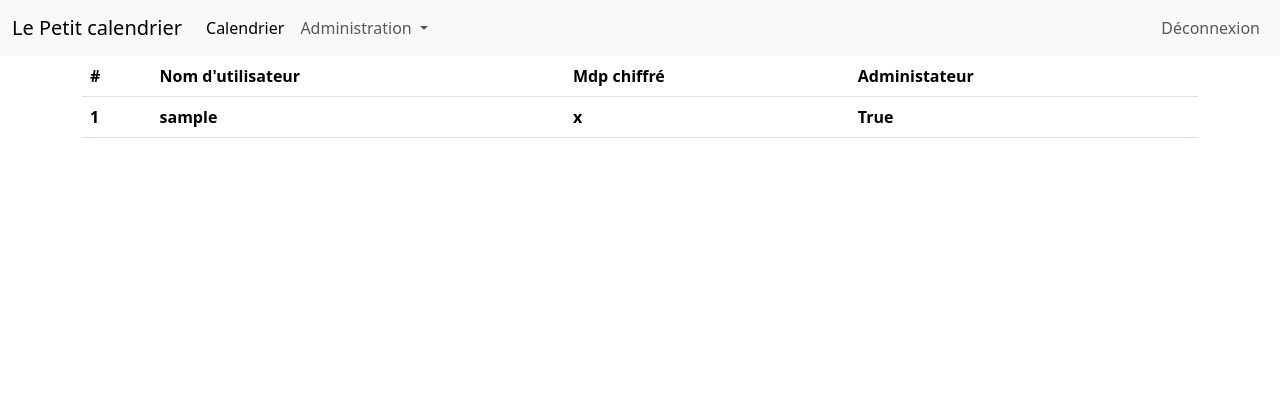
After one commit to goudinium/calendrier, a Flask app: page /users in a window 1280 px wide. The commit adds this page. Shown: the top 420 px of the page. Run offline with Flask 3, Linux system fonts and the light colour scheme; a user stored in the database is signed in; tables that the repository leaves empty hold one stand-in row (values such as "Sample post"); lists and menus that the app fills with data are empty.

Commit message:
Ajout des fonctionnalités d'administration

```diff
--- a/petitcalendrier/routes.py
+++ b/petitcalendrier/routes.py
@@ -32,9 +32,9 @@ def login():
 
     return render_template("login.j2", form=form)
 
-@app.route("/admin", methods=['GET', 'POST'])
+@app.route("/register", methods=['GET', 'POST'])
 @login_required
-def admin():
+def register():
     if not current_user.is_admin:
         return redirect(url_for('home'))
     form = RegisterForm()
@@ -44,9 +44,17 @@ def admin():
         db.session.add(user)
         db.session.commit()
         flash("Utilisateur créé avec succès", "success")
-        return redirect(url_for("admin"))
+        return redirect(url_for("register"))
 
-    return render_template("admin.j2", form=form)
+    return render_template("register.j2", form=form)
+
+@app.route("/users")
+@login_required
+def users():
+    if not current_user.is_admin:
+        return redirect(url_for('home'))
+    users = User.query.all()
+    return render_template("users.j2", users=users)
 
 @app.route("/logout")
 @login_required
--- a/petitcalendrier/templates/layout.j2
+++ b/petitcalendrier/templates/layout.j2
@@ -3,8 +3,7 @@
 <head>
     <meta charset="utf-8">
     <meta name="viewport" content="width=device-width, initial-scale=1">
-    <link href="https://cdn.jsdelivr.net/npm/bootstrap@5.3.3/dist/css/bootstrap.min.css" rel="stylesheet" integrity="sha384-QWTKZyjpPEjISv5WaRU9OFeRpok6YctnYmDr5pNlyT2bRjXh0JMhjY6hW+ALEwIH" crossorigin="anonymous">
-    <link rel="stylesheet" type="text/css" href="{{ url_for('static', filename='main.css') }}"/>
+    <link href="https://cdn.jsdelivr.net/npm/bootstrap@5.3.3/dist/css/bootstrap.min.css" rel="stylesheet" integrity="sha384-QWTKZyjpPEjISv5WaRU9OFeRpok6YctnYmDr5pNlyT2bRjXh0JMhjY6hW+ALEwIH" crossorigin="anonymous">    <link rel="stylesheet" type="text/css" href="{{ url_for('static', filename='main.css') }}"/>
     {% if title %}
     <title>{{ title }}</title>
     {% else %}
@@ -26,9 +25,14 @@
         </li>
         {%endif%}
         {% if current_user.is_admin %}
-        </li>
-          <li class="nav-item"></li>
-          <a class="nav-link" href="{{ url_for('admin') }}">Administration</a>
+        <li class="nav-item dropdown">
+          <a class="nav-link dropdown-toggle" href="#" role="button" data-bs-toggle="dropdown" aria-expanded="false">
+            Administration
+          </a>
+          <ul class="dropdown-menu">
+            <li><a class="dropdown-item" href="{{ url_for('register') }}">Nouveau membre</a></li>
+            <li><a class="dropdown-item" href="{{ url_for('users') }}">Liste des utilisateurs</a></li>
+          </ul>
         </li>
         {% endif %}
       </ul>
@@ -54,8 +58,6 @@
 {% endwith %}
 {% block content %}{% endblock %}
 </main>
-    <script src="https://cdn.jsdelivr.net/npm/bootstrap@5.3.3/dist/js/bootstrap.bundle.min.js" integrity="sha384-YvpcrYf0tY3lHB60NNkmXc5s9fDVZLESaAA55NDzOxhy9GkcIdslK1eN7N6jIeHz" crossorigin="anonymous"></script>
-    <script src="https://cdn.jsdelivr.net/npm/@popperjs/core@2.11.8/dist/umd/popper.min.js" integrity="sha384-I7E8VVD/ismYTF4hNIPjVp/Zjvgyol6VFvRkX/vR+Vc4jQkC+hVqc2pM8ODewa9r" crossorigin="anonymous"></script>
-    <script src="https://cdn.jsdelivr.net/npm/bootstrap@5.3.3/dist/js/bootstrap.min.js" integrity="sha384-0pUGZvbkm6XF6gxjEnlmuGrJXVbNuzT9qBBavbLwCsOGabYfZo0T0to5eqruptLy" crossorigin="anonymous"></script>
+<script src="https://cdn.jsdelivr.net/npm/bootstrap@5.3.3/dist/js/bootstrap.bundle.min.js" integrity="sha384-YvpcrYf0tY3lHB60NNkmXc5s9fDVZLESaAA55NDzOxhy9GkcIdslK1eN7N6jIeHz" crossorigin="anonymous"></script>
 </body>
 </html>
--- a/petitcalendrier/templates/admin.j2
+++ b/petitcalendrier/templates/register.j2
@@ -1,7 +1,7 @@
 {% extends "layout.j2" %}
 {% block content %}
-    <div class="content-section">
-        <form method="POST" action="">
+    <div class="content-section d-flex align-items-center justify-content-center">
+        <form method="POST">
             {{ form.hidden_tag() }}
             <fieldset class="form-group">
                 <legend class="border-bottom mb-4">Créer un utilisateur</legend>
--- /dev/null
+++ b/petitcalendrier/templates/users.j2
@@ -0,0 +1,26 @@
+{% extends "layout.j2" %}
+{% block content %}
+<div class="container content-section d-flex align-items-center justify-content-center">
+<table class="table">
+  <thead>
+    <tr>
+      <th scope="col">#</th>
+      <th scope="col">Nom d'utilisateur</th>
+      <th scope="col">Mdp chiffré </th>
+      <th scope="col">Administateur</th>
+    </tr>
+  </thead>
+  <tbody>
+    {% for user in users %}
+      <tr>
+        <th scope="col">{{user.id}}</th>
+        <th scope="col">{{user.username}}</th>
+        <th scope="col">{{user.password}}</th>
+        <th scope="col">{{user.is_admin}}</th>
+      </tr>
+    {% endfor %}
+  </tbody>
+  </table>
+</div>
+
+{% endblock content %}
```
